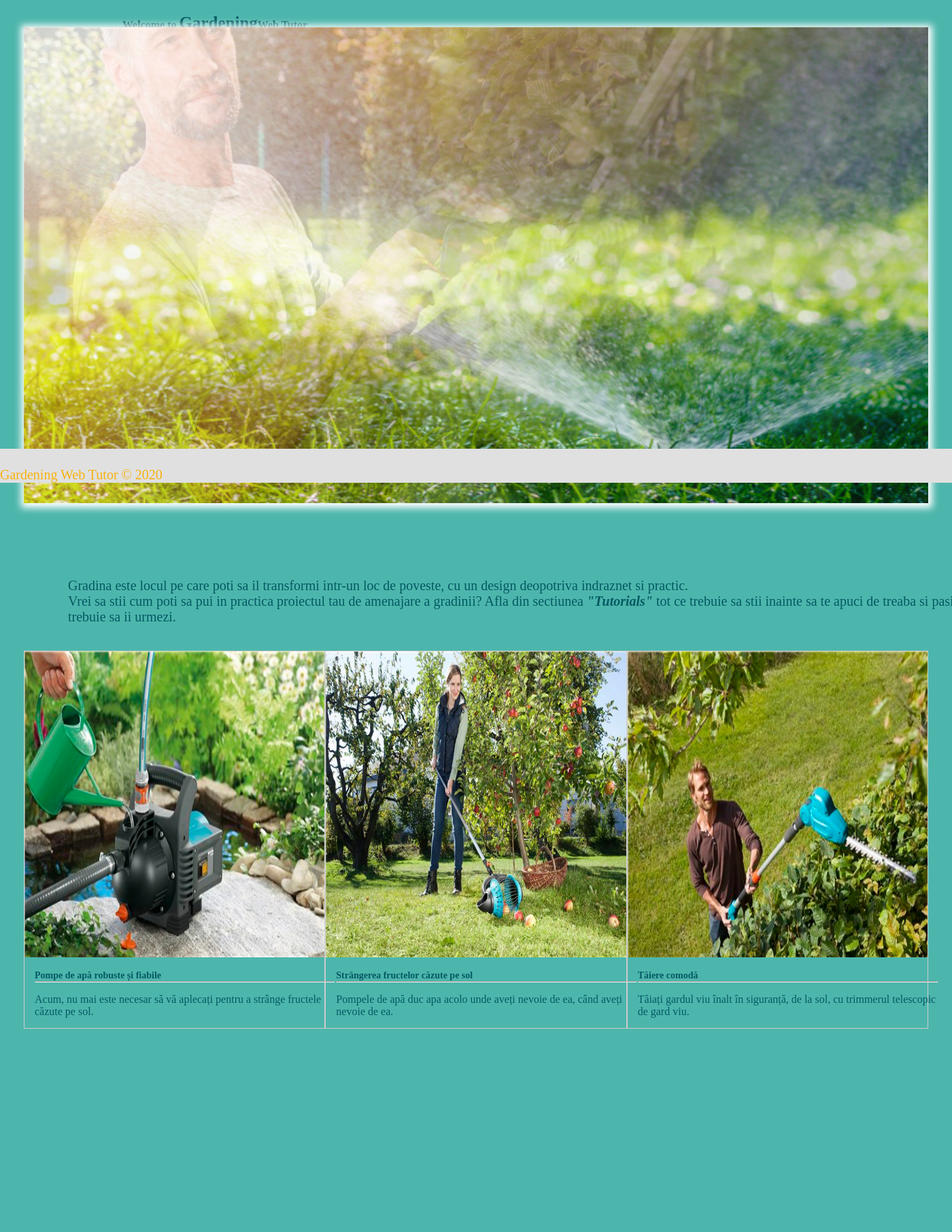
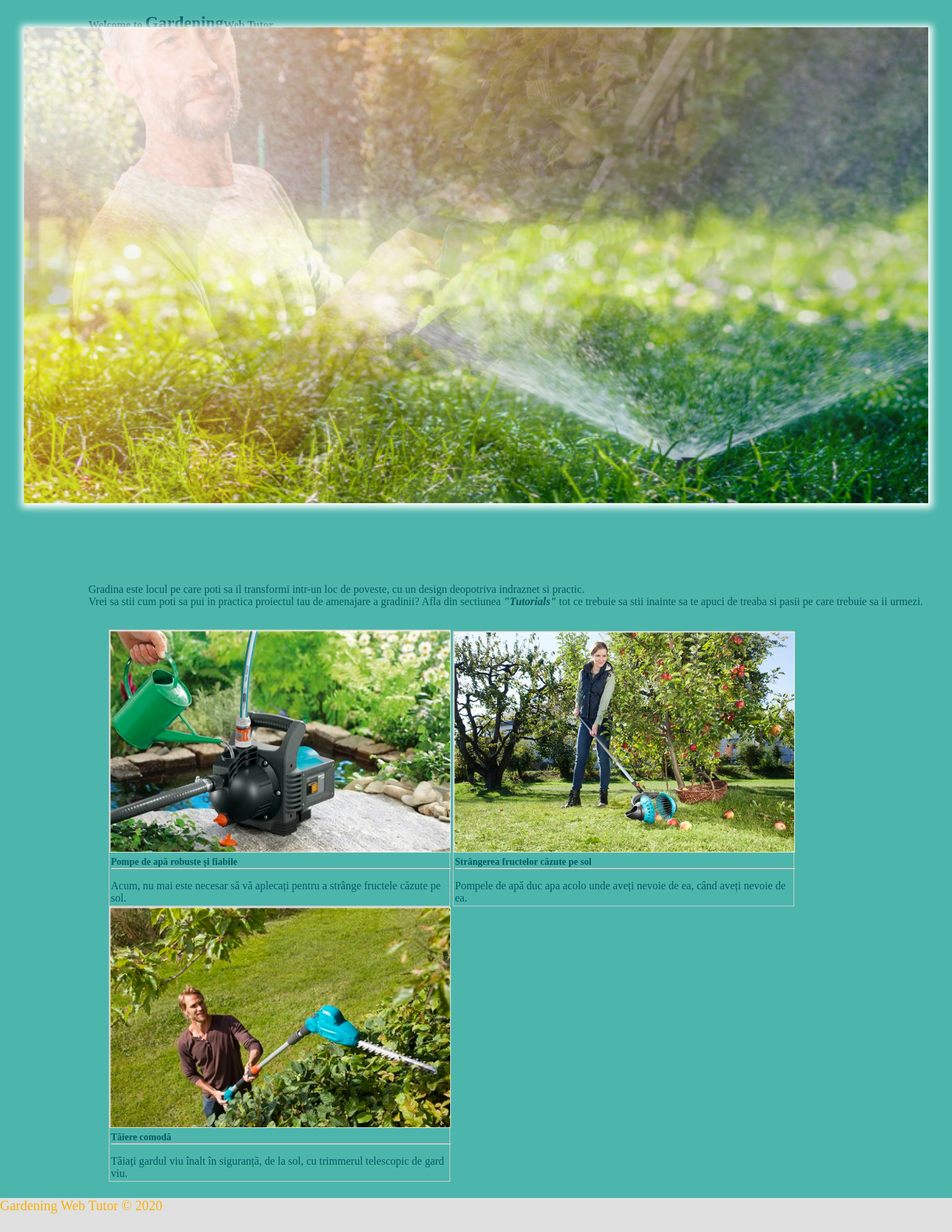
Before and after one commit to cristearares24/tw2020, a PHP site: page /home.html in a window 1400 px wide; the page is wider, and only the part inside the window is pictured. Shown: the part 90-1902 px from the top of that part at 68% size. Before the commit the page ends 1603 px from the top of that part, so only its background shows below. Run offline with PHP 8.4, Linux system fonts and the light colour scheme; some libraries are stand-ins or nearby versions.

Commit message:
home and my profile pages are responsive

```diff
--- a/home.html
+++ b/home.html
@@ -3,8 +3,10 @@
 
 <head>
   <meta charset="UTF-8">
-  <meta name="viewport" content="width=device-width, initial-scale=1.0">
   <link rel="stylesheet" type="text/css" href="homeStyle.css">
+  <meta name="viewport" content="width=device-width,initial-scale=1,maximum-scale=1,user-scalable=no">
+  <meta http-equiv="X-UA-Compatible" content="IE=edge,chrome=1">
+  <meta name="HandheldFriendly" content="true">
   <script defer src="https://use.fontawesome.com/releases/v5.0.6/js/all.js"></script>
   <title> Gardening Web Tutor</title>
   <div class="header">
@@ -32,9 +34,9 @@
 </head>
 
 <body>
-  <div>
-    <p class="quote"><b>Welcome to <span>Gardening</span>Web Tutor </b></p>
-    <blockquote class="quote"><i>“Asa cum o floare de lotus se naste din apa , creste in apa si se inalta din apa pentru
+  <div class="quote">
+    <p><b>Welcome to <span>Gardening</span>Web Tutor </b></p>
+    <blockquote><i>“Asa cum o floare de lotus se naste din apa , creste in apa si se inalta din apa pentru
         a sta deasupra ei neintinata , la fel eu m-am nascut in lume , am crescut in lume si am invins-o, traind
         neintinat de lume.”</i>
       <b>Buddha</b></blockquote>
@@ -44,22 +46,41 @@
   </div>
 
   <div class="text">
-    <p>Gradina este locul pe care poti sa il transformi intr-un loc de poveste, cu un design deopotriva indraznet si practic.<br>
-      Vrei sa stii cum poti sa pui in practica proiectul tau de amenajare a gradinii? Afla din sectiunea<i> <b>"Tutorials"</b> </i>tot ce trebuie sa stii inainte sa te apuci de treaba si pasii pe care trebuie sa ii urmezi.</p>
+    <p>Gradina este locul pe care poti sa il transformi intr-un loc de poveste, cu un design deopotriva indraznet si
+      practic.<br>
+      Vrei sa stii cum poti sa pui in practica proiectul tau de amenajare a gradinii? Afla din sectiunea<i>
+        <b>"Tutorials"</b> </i>tot ce trebuie sa stii inainte sa te apuci de treaba si pasii pe care trebuie sa ii
+      urmezi.</p>
   </div>
   <div class="gallery-container">
+
     <div class="gallery">
-      <img src="images/8.jpg" alt="" style="max-width: 100%;height:450px;border: 0;" >
-      <div class="desc"><b> Pompe de apă robuste și fiabile</b><hr><br><p style="font-size: 16px;">Acum, nu mai este necesar să vă aplecați pentru a strânge fructele căzute pe sol.</p></div>
+      <img src="images/8.jpg" alt="Cinque Terre" width="600" height="400">
+      <div class="desc"><b> Pompe de apă robuste și fiabile</b>
+        <hr><br>
+        <p style="font-size: 16px;">Acum, nu mai este necesar să vă aplecați pentru a strânge fructele căzute pe
+          sol.
+        </p>
+      </div>
     </div>
+
     <div class="gallery">
-      <img src="images/9.jpg" alt="" style="max-width: 100%;height:450px;border: 0;">
-      <div class="desc"> <b>Strângerea fructelor căzute pe sol </b><hr><br><p style="font-size: 16px;">Pompele de apă duc apa acolo unde aveți nevoie de ea, când aveți nevoie de ea.<br></p></div>
+      <img src="images/9.jpg" alt="Forest" width="600" height="400">
+      <div class="desc"> <b>Strângerea fructelor căzute pe sol </b>
+        <hr><br>
+        <p style="font-size: 16px;">Pompele de apă duc apa acolo unde aveți nevoie de ea, când aveți nevoie de
+          ea.<br>
+        </p>
+      </div>
     </div>
+
     <div class="gallery">
-      <img src="images/10.jpg" alt="" style="max-width: 100%;height:450px;border: 0;">
-      <div class="desc"> <b>Tăiere comodă</b><hr><br><p style="font-size: 16px;">Tăiați gardul viu înalt în siguranță, de la sol, cu trimmerul telescopic de gard viu.<br></p></div>
-
+      <img src="images/10.jpg" alt="Northern Lights" width="600" height="400">
+      <div class="desc"> <b>Tăiere comodă</b>
+        <hr><br>
+        <p style="font-size: 16px;">Tăiați gardul viu înalt în siguranță, de la sol, cu trimmerul telescopic de gard
+          viu.<br></p>
+      </div>
     </div>
   </div>
   <footer>
--- a/homeStyle.css
+++ b/homeStyle.css
@@ -18,7 +18,6 @@
   height: 100%;
   display: block;
   margin: 0 auto;
-  /* background-color: #e0e0e0; */
 }
 
 .logo_container{
@@ -86,11 +85,14 @@
 .quote{
   max-width: 100%;
   color:#035963;
-  display: block;
+  position: relative;
   margin-top: 1em;
-  margin-bottom: 1em;
-  margin-left: 180px;
+  margin-bottom: 1.5em;
+  margin-left: 130px;
   margin-right: 40px;
+}
+.quote blockquote{
+  margin-top: 1.5em;
 }
 
 .quote span{
@@ -168,67 +170,60 @@
 
 .gallery-container{
   max-width: 100%;
-  width: 95%;
   margin:auto;
-  /* overflow: auto; */
+  padding-left: 10em;
+  padding-top: 1em;
+  padding-bottom: 1.5em;
+}
+.gallery {
+  margin-left: 25px;
+  border: 1px solid #ccc;
+  width: 500px;
   position: relative;
-  left: 0;
-  bottom: 30px;
-  padding-top: 3rem;
-  padding-bottom: 3rem;
+  margin:0px;
   align-items: center;
-  display: flex;
+  display: inline-block;
   justify-content: center;
 }
 
-.gallery{
+.gallery img {
   width: 100%;
-  margin: 0px;
-  border: 1px solid #ccc;
-  float: center;
+  height: auto;
+  max-width: 100%;
+  border: 1px solid #E0E0E0;
 }
-/* .galerry img{
-  max-width: 500px;
-  height:350px;
-  border: 0;
-  top: 0;
-} */
 
-.desc{
+.desc {
+  max-width: 100%;
   width: 100%;
   padding: 15px;
   text-align: left;
   color:#035963;
   font-size:1vw;
   font-family: 'Montserrat';
+  padding: 2px;
 
 }
 
 .text p{
-  width: 100%;
+  max-width: 100%;
+  color:#035963;
+  position: relative;
   margin-top: 750px;
-  text-align: left;
-  margin-bottom: 0px;
-  margin-left: 20rem;
-  font-family: 'Montserrat';
-  font-size:20px;
-  color:#035963;
-  display: block;
-  /* margin-top: 1em; */
   margin-bottom: 1em;
-  margin-left: 100px;
+  margin-left: 130px;
   margin-right: 40px;
 }
 
-
 footer{
-  position: fixed;
+  max-width: 100%;
+  position: relative;
   left: 0;
   bottom: 0;
   width: 100%;
   height: 50px;
   background-color: #E0E0E0;
-  padding:0px 0px 0px 0px;
+  /* padding:0px 0px 0px 0px; */
   margin: 0 auto;
   font-family: 'Montserrat';
   font-size: 20px;
@@ -238,14 +233,44 @@
 
 .footer-company-name{
   width: 100%;
-  position: fixed;
+  position: relative;
   left: 0;
   bottom: 0;
 }
 
+@media screen and (max-width: 700px) {
+footer .footer-company-name{
+  display: block;
+  position: relative;
+  width: 100%;
+  text-align: center;
+}
 
-@media only screen and (min-width: 800px){
-  /* .slidershow .gallery-container{
-    width: 100%;
-  } */
+.quote p{
+  margin-top: 4em;
+  margin-left: -2.5em;
 }
+.quote blockquote{
+  margin-left: -2.5em;
+}
+.text{
+  margin-left: -3.5em;
+}
+.slidershow{
+  width: 90%;
+  margin-top: 6em;
+}
+
+.slidershow{
+  width: 100%;
+  margin:0;
+  border:none;
+  margin-bottom: 0.5em;
+  margin-top: 9em;
+}
+.gallery-container{
+  margin-left: 5px;
+  padding-left: 2em;
+  padding-right: 2em;
+}
+}
```
